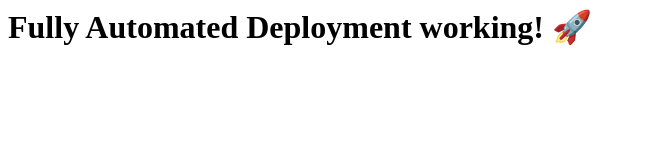
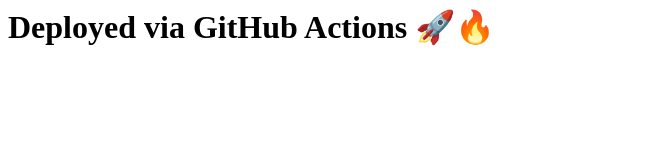
Before and after one commit to paulboby1/aws-cicdpipeline, a plain HTML site: page index.html in a window 1280 px wide. Shown: the whole page, without its empty margins (0-645 px from the left). Drawn offline with Linux system fonts and the light colour scheme.

Commit message:
Trigger deployment

```diff
--- a/index.html
+++ b/index.html
@@ -1 +1 @@
-<h1>Fully Automated Deployment working! 🚀</h1>
+<h1>Deployed via GitHub Actions 🚀🔥</h1>
```
